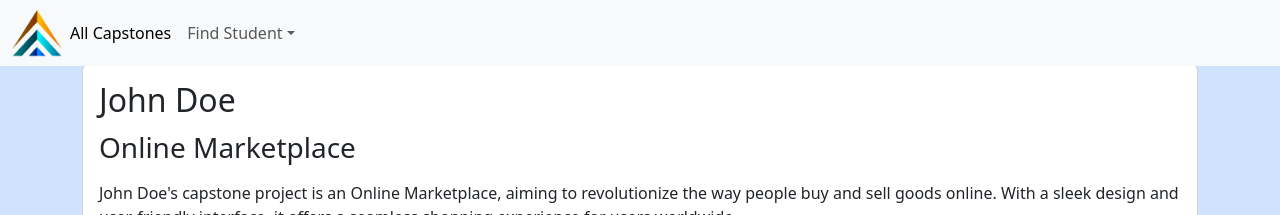
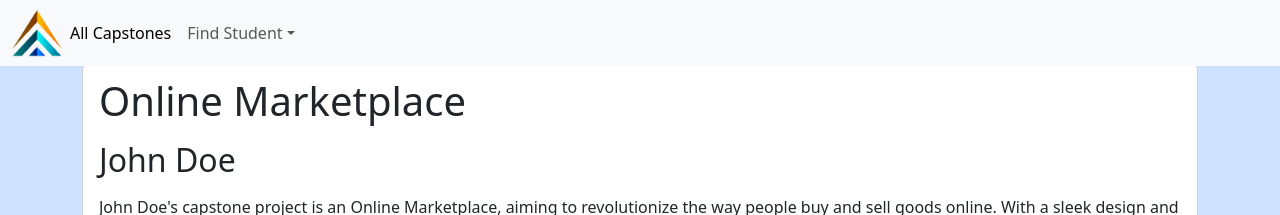
Before and after one commit to andytdietz/student-capstone-catalog-app, a React (Vite) app: page /capstones/1 in a window 1280 px wide. Shown: the top 215 px of the page. Built offline with nearby package versions, Linux system fonts and the light colour scheme.

Commit message:
rearrange show page

```diff
--- a/src/CapstonesShowPage.jsx
+++ b/src/CapstonesShowPage.jsx
@@ -16,10 +16,10 @@ export function CapstonesShowPage() {
     <div id="capstones-show" className="container mt-5">
       <div className="card">
         <div className="card-body">
+          <h1 className="card-subtitle mb-3">{capstone.name}</h1>
           <h2 className="card-title mb-3">
             {capstone.first_name} {capstone.last_name}
           </h2>
-          <h3 className="card-subtitle mb-3">{capstone.name}</h3>
           <p className="card-text mb-3">{capstone.description}</p>
           <p className="card-text mb-3">
             <a href="https://github.com/andytdietz/mini-capstone-api" target="_blank" rel="noopener noreferrer">
```
